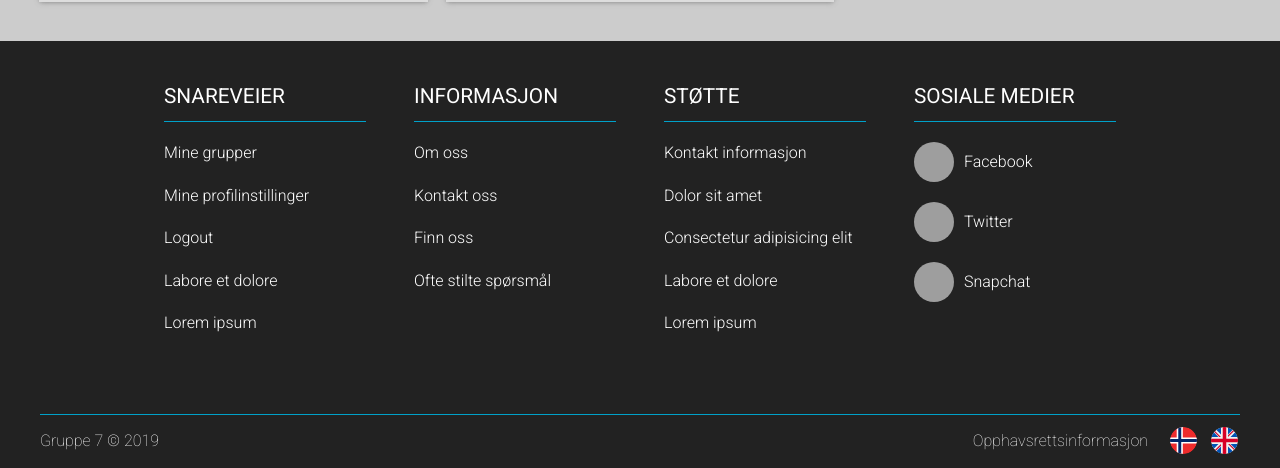
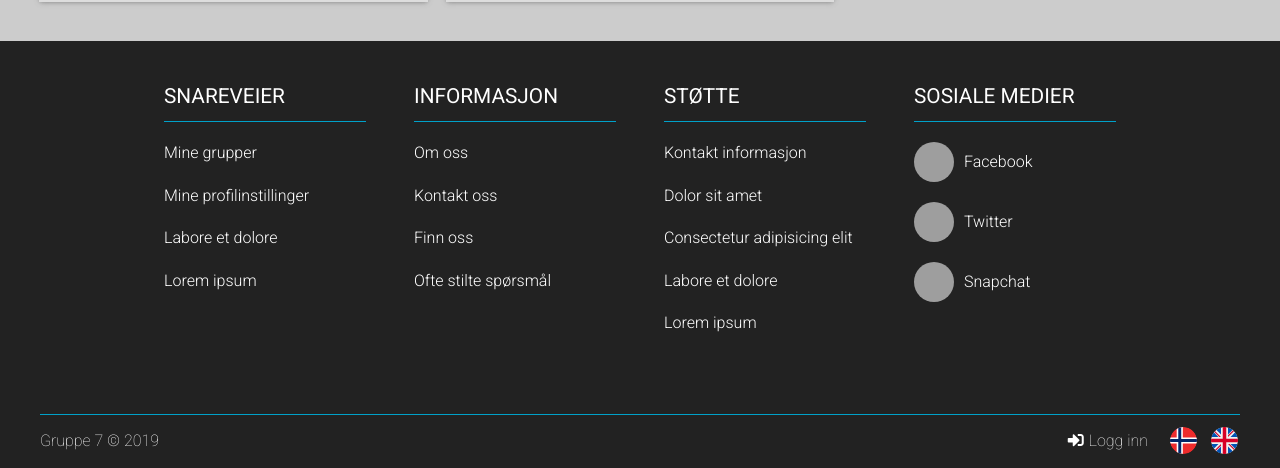
Before and after one commit to SindreHa/SocialCampus, a PHP site: page /HTML/index.php in a window 1280 px wide. Shown: the part 1282-1750 px from the top of the page. Run offline with PHP 8.4, Linux system fonts and the light colour scheme; some libraries are stand-ins or nearby versions; grey boxes are pictures that could not be loaded.

Commit message:
Omplassering av logg ut knapp
Gjør også slik at hvis bruker ikke er logget inn blir det logg inn istedenfor

```diff
--- a/CSS/style.css
+++ b/CSS/style.css
@@ -1030,9 +1030,6 @@ footer p{
 	color: var(--light);
 }
 
-.footer-info a:hover{
-	text-decoration: underline;
-}
 
 .footer-info {
 	padding-top: 10px;
@@ -1044,6 +1041,15 @@ footer p{
 	width: 100%;
 	justify-content: space-between;
 	margin-right: 20px;
+}
+
+.footer-copy i{
+	margin-right: 5px;
+	transition: color .3s ease-out;
+}
+
+.footer-copy a:hover i{
+	color: var(--accent)
 }
 
 .footer-lang {
--- a/PHP/footer.php
+++ b/PHP/footer.php
@@ -4,14 +4,13 @@
       	<h3>Snareveier</h3>
         <p><a href="404.php">Mine grupper</a></p>
         <p><a href="profil.php">Mine profilinstillinger</a></p>
-        <p><a href="../PHP/logout.php">Logout</a></p>
         <p><a href="404.php">Labore et dolore</a></p>
         <p><a href="404.php">Lorem ipsum</a></p>
 	</div>
 
 	<div class="footer-shortcut">
       	<h3>Informasjon</h3>
-        <p><a href="404.php">Om oss</a></p>
+        <p><a href="omoss.php">Om oss</a></p>
         <p><a href="404.php">Kontakt oss</a></p>
         <p><a href="404.php">Finn oss</a></p>
         <p><a href="404.php">Ofte stilte spørsmål</a></p>
@@ -37,14 +36,20 @@
 	<div class="footer-info">
     <div class="footer-copy">
       <p>Gruppe 7 &copy; <?php echo date("Y");?></p>
-      <p><a href="404.php">Opphavsrettsinformasjon</a></p>
+      <?php if(isset($_SESSION["loggedin"]) && $_SESSION["loggedin"] === true)
+      {?>
+      <p><a href="../PHP/logout.php"><i class="fas fa-sign-out-alt"></i>Logg ut</a></p>
+      <?php }
+      else {?>
+      <p><a href="../HTML/login.php"><i class="fas fa-sign-in-alt"></i>Logg inn</a></p> <?php
+      }?>
     </div>
 
     <div class="footer-lang">
-            <a href="#">
+            <a href="404.php">
               <img src="../Pictures/norwegian.svg"/>
             </a>
-            <a href="#">
+            <a href="404.php">
               <img src="../Pictures/english.svg"/>
             </a>
     </div>
```
